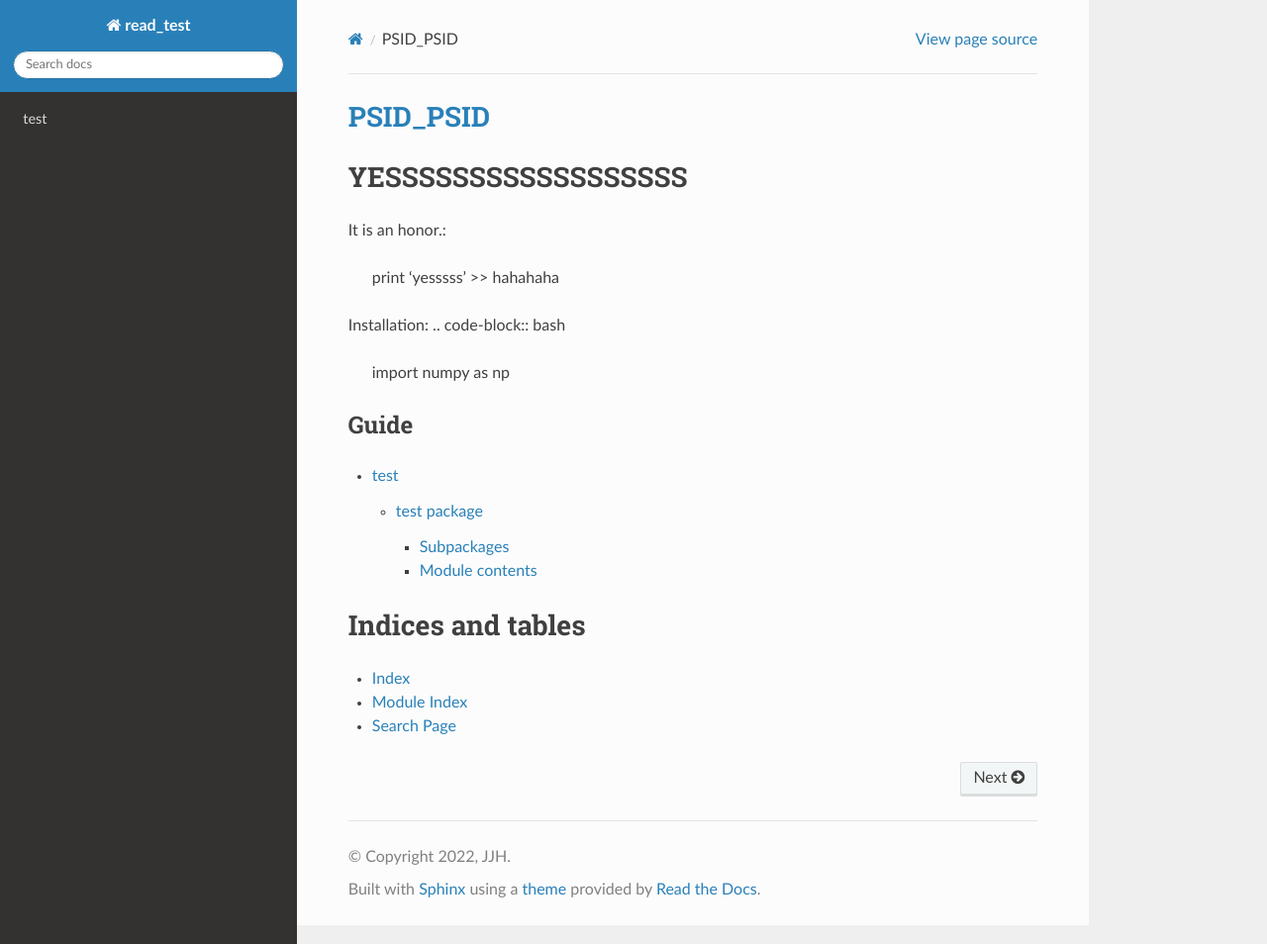
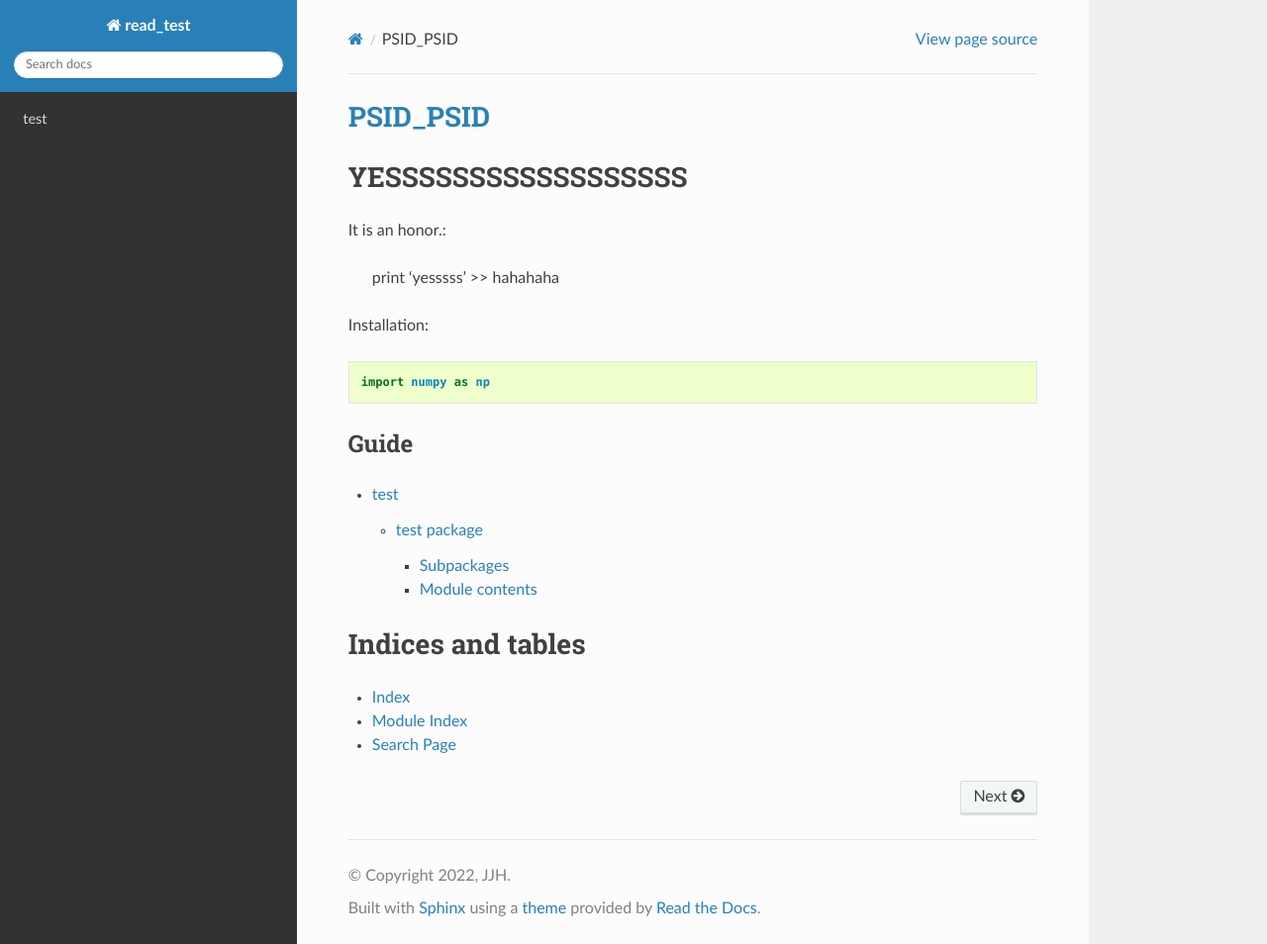
Before and after one commit to chonghyo/read_test, a Sphinx documentation site: the page built from docs/source/index.rst, in a window 1280 px wide and 954 px high. Shown: the whole window at 99% size. Built offline with Sphinx 7.4.7 and the Read the Docs theme 2.0.0, drawn with Linux system fonts in a browser that asks for light colours; formulas are drawn with MathJax 3; pages that are not in the unit, such as notebooks, are missing from menus.

Commit message:
Update index.rst

```diff
--- a/docs/source/index.rst
+++ b/docs/source/index.rst
@@ -17,7 +17,8 @@
 
 
 Installation:
-.. code-block:: bash
+
+.. code-block:: python
 
    import numpy as np
 
```
